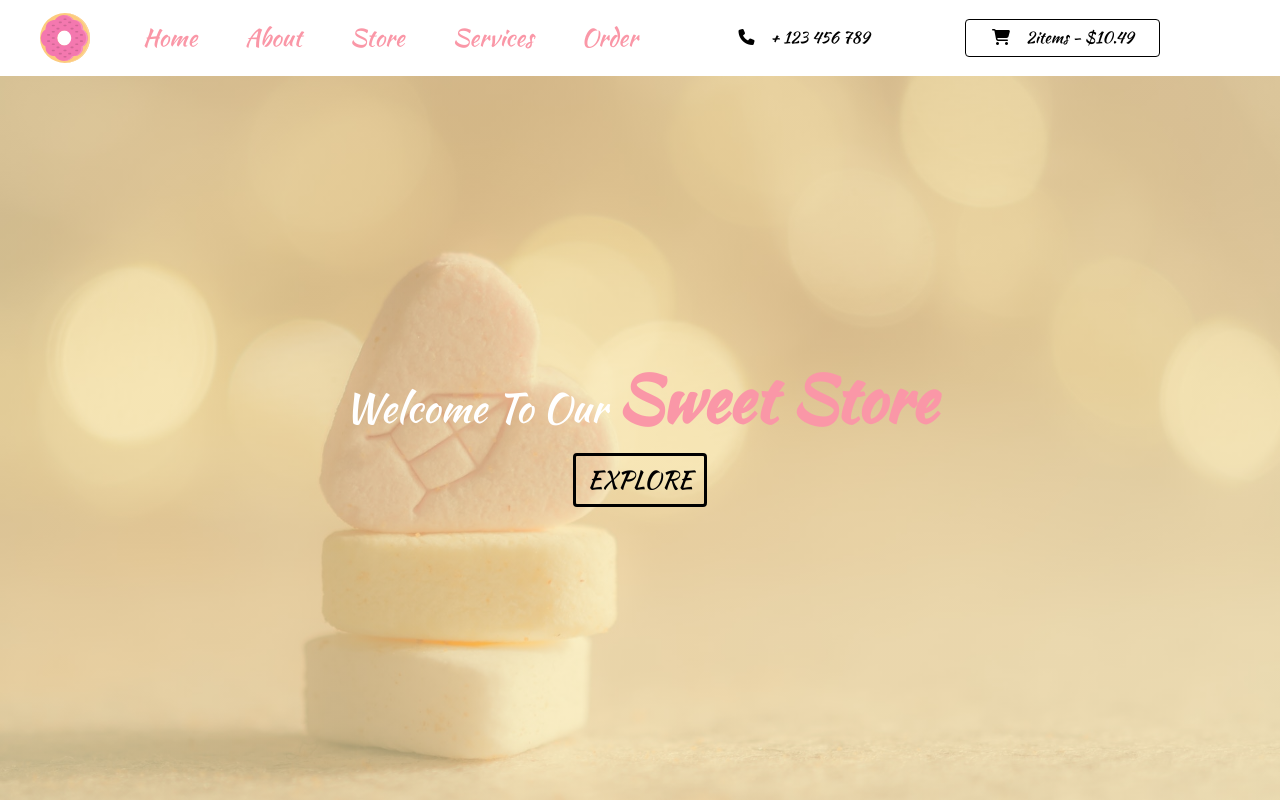
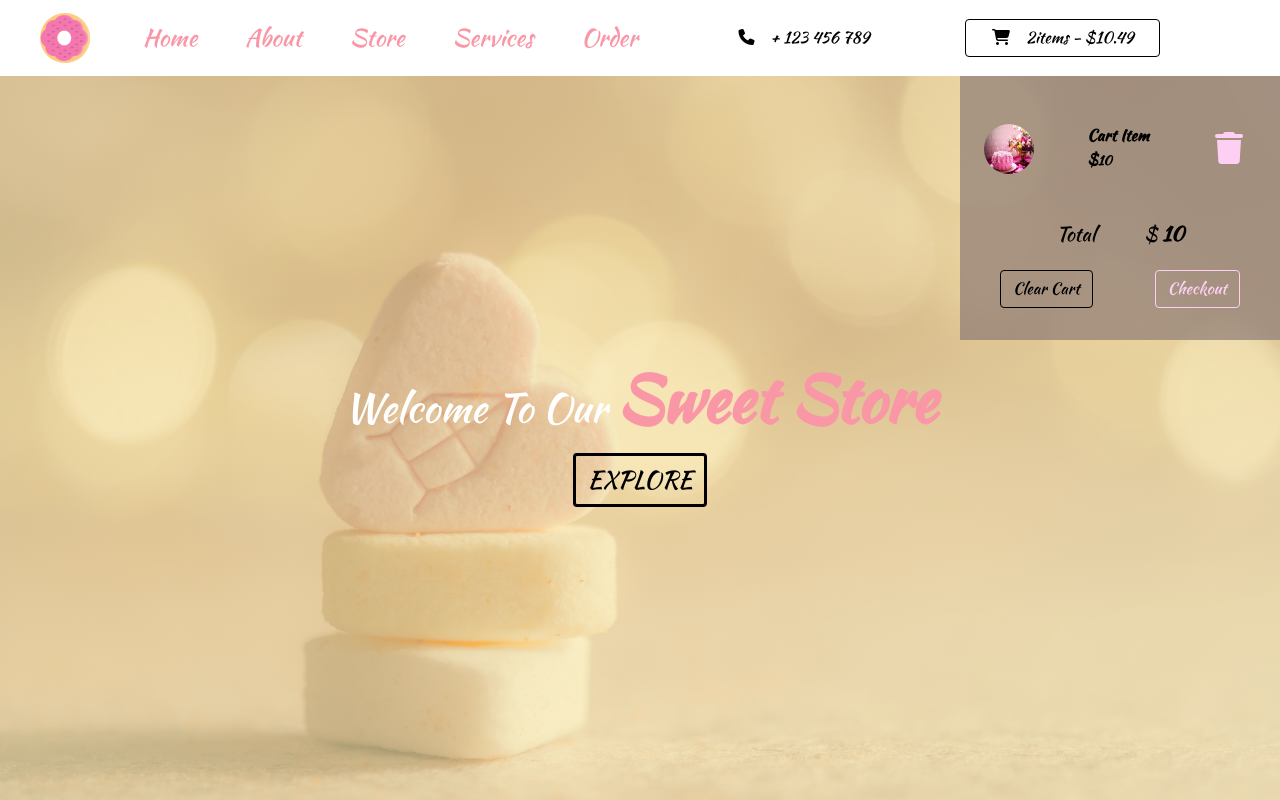
Before and after one commit to JainieJ/sweet-store, a React (Create React App) app: page / in a window 1280 px wide. Shown: the top 800 px of the page. Built offline with nearby package versions, Linux system fonts and the light colour scheme.

Commit message:
shopping cart css

```diff
--- /dev/null
+++ b/src/components/Cart/Cart.jsx
@@ -0,0 +1,41 @@
+import React from "react";
+import "./Cart.scss";
+
+//destructure img, title, price
+const Cart = () => {
+  return (
+    <div className="cart" id="cart">
+      {/* cart item */}
+      <div className="cart-item d-flex justify-content-between text-capitalize my-3">
+        <img
+          src="./img/storeitems/cake1.jpeg"
+          alt="store item"
+          className="img-fluid rounded-circle"
+          style={{ height: "50px", width: "50px" }}
+        />
+        <div className="item-text font-weight-bold">
+          <p className="mb-0">cart item </p>
+          <span>$</span>
+          <span className="cart-item-price mb-0">10</span>
+        </div>
+        <button className="cart-item-remove btn ">
+          <i className="fas fa-trash fa-2x" />
+        </button>
+      </div>
+      {/* cart total */}
+      <div className="cart-total-container d-flex justify-content-around text-capitalize mt-5 mx-5">
+        <h5>total</h5>
+        <h5>
+          $ <span className="font-weight-bold"> 10</span>
+        </h5>
+      </div>
+      {/* buttons */}
+      <div className="cart-button-container mt-3 mx-3 d-flex justify-content-between">
+        <button className="btn clear-btn text-capitalize">clear cart</button>
+        <button className="btn checkout-btn text-capitalize">checkout</button>
+      </div>
+    </div>
+  );
+};
+
+export default Cart;
--- /dev/null
+++ b/src/components/Cart/Cart.scss
@@ -0,0 +1,53 @@
+@import "../../index.scss";
+.cart {
+  position: absolute;
+  min-height: 10rem;
+  background: rgba(142, 123, 117, 0.7);
+  top: 0;
+  right: 0;
+  transition: all 0.3s ease-in-out;
+  width: 20rem;
+  padding: 2rem 1.5rem;
+}
+// .show-cart {
+//   width: 20rem;
+//   padding: 2rem 1.5rem;
+//   transform: rotateY(-360deg);
+// }
+
+// .cart-item {
+//   transition: all 2s ease-in-out;
+// }
+
+.cart-item-remove {
+  color: #fdcff3;
+  transition: all 1s ease-in-out;
+  &:hover {
+    transform: scale(1.2);
+    color: $mainBlack;
+  }
+}
+
+.cart-item-price {
+  font-size: 0.8rem;
+}
+
+.clear-btn {
+  font-size: 1rem;
+  color: $mainBlack;
+  border: 0.1rem solid $mainBlack;
+  &:hover {
+    background: $mainBlack;
+    color: $mainPink;
+  }
+}
+
+.checkout-btn {
+  font-size: 1rem;
+  color: #fdcff3;
+  border: 0.1rem solid #fdcff3;
+  &:hover {
+    background: $mainBlack;
+    color: #fdcff3;
+  }
+}
--- a/src/components/Contact/Contact.jsx
+++ b/src/components/Contact/Contact.jsx
@@ -6,19 +6,19 @@ const Contact = () => {
     <div className="col-md-6 text-center text-capitalize contact-column py-5">
       <h2 className="mt-3 mb-5">contact</h2>
       <div className="d-flex flex-wrap my-4 ml-5">
-        <button className="contact-icon">
+        <button className="contact-icon btn">
           <i className="fas fa-address-book fa-2x mr-4" />
         </button>
         <p className="mb-0 align-self-center">Lorem ipsum dolor sit amet.</p>
       </div>
       <div className="d-flex flex-wrap my-4 ml-5">
-        <button className="contact-icon">
+        <button className="contact-icon btn">
           <i className="fas fa-phone fa-2x mr-4" />
         </button>
         <p className="mb-0 align-self-center">123 456 789</p>
       </div>
       <div className="d-flex flex-wrap my-4 ml-5">
-        <button className="contact-icon">
+        <button className="contact-icon btn">
           <i className="fas fa-envelope fa-2x mr-4" />
         </button>
         <p className="mb-0 align-self-center text-lowercase">email@email.com</p>
--- a/src/components/Contact/Contact.scss
+++ b/src/components/Contact/Contact.scss
@@ -5,8 +5,6 @@
 }
 
 .contact-icon {
-  padding: 0 !important;
-  border: 0 !important;
   background-color: $mainGrey;
   color: $mainBlack;
   &:hover {
--- a/src/components/Header/Header.jsx
+++ b/src/components/Header/Header.jsx
@@ -2,6 +2,7 @@ import React from "react";
 import "./Header.scss";
 import Title from "../utilities/Title";
 import Button from "../utilities/Button";
+import Cart from "./../Cart/Cart";
 
 const Header = () => {
   return (
@@ -11,6 +12,7 @@ const Header = () => {
           <Title text1="welcome to our" text2="sweet store" />
           <Button link="#store" />
         </div>
+        <Cart />
       </div>
     </div>
   );
--- a/src/components/Media/Media.jsx
+++ b/src/components/Media/Media.jsx
@@ -6,16 +6,16 @@ const Media = () => {
     <div className="col-md-6 text-center media-column">
       <h2 className="media-title text-capitalize my-5">sweet store</h2>
       <div className="d-flex justify-content-around my-5">
-        <button className="media-icon">
+        <button className="media-icon btn">
           <i className="fab fa-facebook-square fa-3x" />
         </button>
-        <button className="media-icon">
+        <button className="media-icon btn">
           <i className="fab fa-twitter-square fa-3x" />
         </button>
-        <button className="media-icon">
+        <button className="media-icon btn">
           <i className="fab fa-instagram fa-3x" />
         </button>
-        <button className="media-icon">
+        <button className="media-icon btn">
           <i className="fab fa-google-plus-square fa-3x" />
         </button>
       </div>
--- a/src/components/Media/Media.scss
+++ b/src/components/Media/Media.scss
@@ -11,8 +11,6 @@
 }
 
 .media-icon {
-  padding: 0 !important;
-  border: 0 !important;
   background-color: $mainBlack;
   color: $mainWhite;
   &:hover {
--- a/src/components/NavBar/NavBar.jsx
+++ b/src/components/NavBar/NavBar.jsx
@@ -14,7 +14,7 @@ const NavBar = () => {
         data-toggle="collapse"
         data-target="#navbarNav"
       >
-        <span className="navbar-toggler-icon my-3">
+        <span className="navbar-toggler-icon mt-3">
           <i className="fas fa-bars" />
         </span>
       </button>
```
